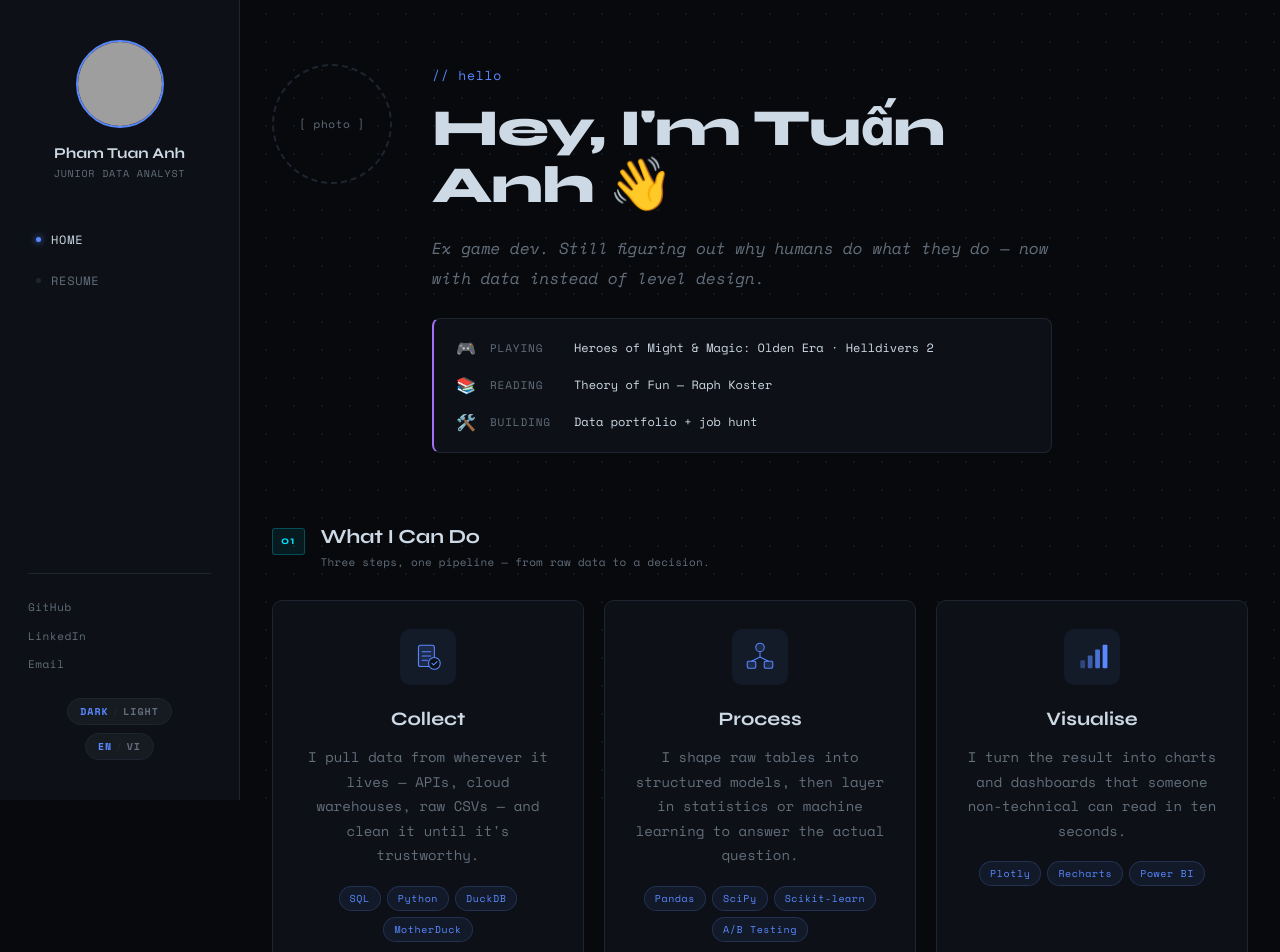
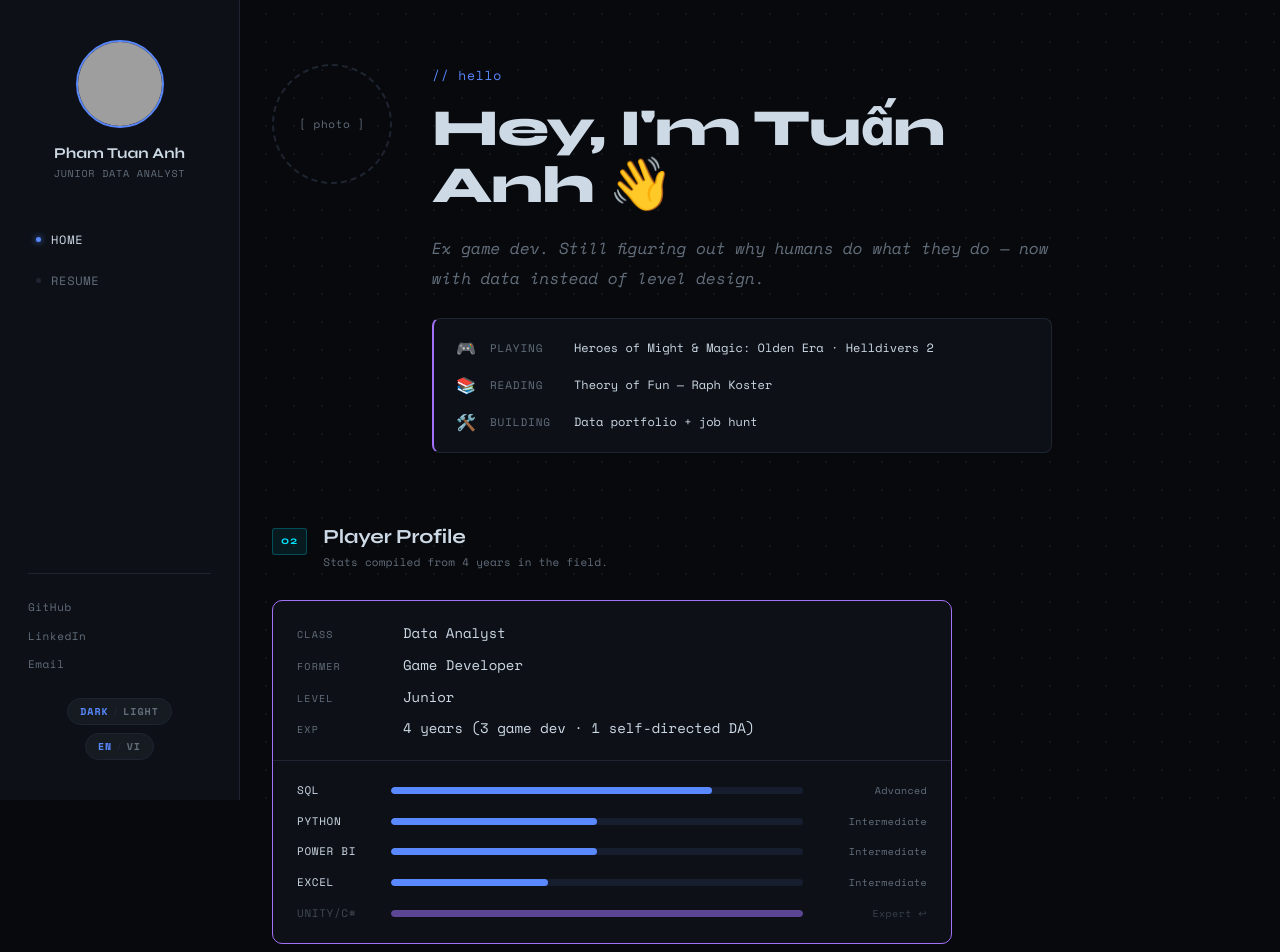
Before and after one commit to GPham62/bio-data-page, a React (Vite) app: page / in a window 1280 px wide. Shown: the top 952 px of the page. Built offline with nearby package versions, Linux system fonts and the light colour scheme; grey boxes are pictures that could not be loaded.

Commit message:
feat: character sheet section — RPG profile card replaces skill cards

```diff
--- a/src/locales/en.json
+++ b/src/locales/en.json
@@ -35,13 +35,25 @@
         "building": "Data portfolio + job hunt"
       }
     },
-    "whatIDo": {
-      "title": "What I Can Do",
-      "sub": "Three steps, one pipeline — from raw data to a decision.",
-      "items": [
-        { "title": "Collect", "desc": "I pull data from wherever it lives — APIs, cloud warehouses, raw CSVs — and clean it until it's trustworthy.", "skills": ["SQL", "Python", "DuckDB", "MotherDuck"] },
-        { "title": "Process", "desc": "I shape raw tables into structured models, then layer in statistics or machine learning to answer the actual question.", "skills": ["Pandas", "SciPy", "Scikit-learn", "A/B Testing"] },
-        { "title": "Visualise", "desc": "I turn the result into charts and dashboards that someone non-technical can read in ten seconds.", "skills": ["Plotly", "Recharts", "Power BI"] }
+    "charSheet": {
+      "title": "Player Profile",
+      "sub": "Stats compiled from 4 years in the field.",
+      "class": "Data Analyst",
+      "former": "Game Developer",
+      "level": "Junior",
+      "exp": "4 years (3 game dev · 1 self-directed DA)",
+      "labels": {
+        "class": "CLASS",
+        "former": "FORMER",
+        "level": "LEVEL",
+        "exp": "EXP"
+      },
+      "skills": [
+        { "name": "SQL",      "level": "Advanced",     "pct": 78 },
+        { "name": "Python",   "level": "Intermediate",  "pct": 50 },
+        { "name": "Power BI", "level": "Intermediate",  "pct": 50 },
+        { "name": "Excel",    "level": "Intermediate",  "pct": 38 },
+        { "name": "Unity/C#", "level": "Expert",        "pct": 100, "former": true }
       ]
     },
     "about": {
--- a/src/locales/vi.json
+++ b/src/locales/vi.json
@@ -35,13 +35,25 @@
         "building": "Portfolio dữ liệu + tìm việc"
       }
     },
-    "whatIDo": {
-      "title": "Mình Làm Được Gì",
-      "sub": "Ba bước, một pipeline — từ dữ liệu thô đến quyết định.",
-      "items": [
-        { "title": "Thu thập", "desc": "Mình lấy dữ liệu từ bất cứ đâu nó tồn tại — API, cloud warehouse, file CSV thô — và làm sạch đến khi đáng tin cậy.", "skills": ["SQL", "Python", "DuckDB", "MotherDuck"] },
-        { "title": "Xử lý", "desc": "Mình định hình dữ liệu thô thành các model có cấu trúc, sau đó áp dụng thống kê hoặc machine learning để trả lời đúng câu hỏi đặt ra.", "skills": ["Pandas", "SciPy", "Scikit-learn", "A/B Testing"] },
-        { "title": "Trực quan hoá", "desc": "Mình biến kết quả thành biểu đồ và dashboard mà người không chuyên cũng đọc hiểu trong mười giây.", "skills": ["Plotly", "Recharts", "Power BI"] }
+    "charSheet": {
+      "title": "Hồ Sơ Nhân Vật",
+      "sub": "Chỉ số tổng hợp từ 4 năm thực chiến.",
+      "class": "Data Analyst",
+      "former": "Game Developer",
+      "level": "Junior",
+      "exp": "4 năm (3 game dev · 1 tự học DA)",
+      "labels": {
+        "class": "NGHỀ",
+        "former": "TRƯỚC ĐÂY",
+        "level": "CẤP ĐỘ",
+        "exp": "KINH NGHIỆM"
+      },
+      "skills": [
+        { "name": "SQL",      "level": "Nâng cao",     "pct": 78 },
+        { "name": "Python",   "level": "Trung bình",   "pct": 50 },
+        { "name": "Power BI", "level": "Trung bình",   "pct": 50 },
+        { "name": "Excel",    "level": "Trung bình",   "pct": 38 },
+        { "name": "Unity/C#", "level": "Thành thạo",   "pct": 100, "former": true }
       ]
     },
     "about": {
--- a/src/pages/Home.jsx
+++ b/src/pages/Home.jsx
@@ -5,44 +5,6 @@ import styles from './Home.module.css'
 
 const PROJECTS = ['p1', 'p2', 'p3']
 
-function IconCollect() {
-  return (
-    <svg width="34" height="34" viewBox="0 0 64 64" fill="none">
-      <rect x="14" y="10" width="30" height="40" rx="4" fill="rgba(89,136,255,0.15)" stroke="var(--accent-blue)" strokeWidth="2" />
-      <line x1="21" y1="22" x2="37" y2="22" stroke="var(--accent-blue)" strokeWidth="2" strokeLinecap="round" />
-      <line x1="21" y1="30" x2="37" y2="30" stroke="var(--accent-blue)" strokeWidth="2" strokeLinecap="round" />
-      <line x1="21" y1="38" x2="31" y2="38" stroke="var(--accent-blue)" strokeWidth="2" strokeLinecap="round" />
-      <circle cx="44" cy="44" r="11" fill="var(--bg2)" stroke="var(--accent-blue)" strokeWidth="2" />
-      <path d="M39.5 44l3 3 6.5-6.5" stroke="var(--accent-blue)" strokeWidth="2" fill="none" strokeLinecap="round" strokeLinejoin="round" />
-    </svg>
-  )
-}
-
-function IconProcess() {
-  return (
-    <svg width="34" height="34" viewBox="0 0 64 64" fill="none">
-      <circle cx="32" cy="14" r="8" fill="rgba(89,136,255,0.15)" stroke="var(--accent-blue)" strokeWidth="2" />
-      <line x1="32" y1="22" x2="32" y2="32" stroke="var(--accent-blue)" strokeWidth="2" />
-      <line x1="16" y1="40" x2="32" y2="32" stroke="var(--accent-blue)" strokeWidth="2" />
-      <line x1="48" y1="40" x2="32" y2="32" stroke="var(--accent-blue)" strokeWidth="2" />
-      <rect x="8" y="40" width="16" height="13" rx="2.5" fill="rgba(89,136,255,0.15)" stroke="var(--accent-blue)" strokeWidth="2" />
-      <rect x="40" y="40" width="16" height="13" rx="2.5" fill="rgba(89,136,255,0.15)" stroke="var(--accent-blue)" strokeWidth="2" />
-    </svg>
-  )
-}
-
-function IconVisualize() {
-  return (
-    <svg width="34" height="34" viewBox="0 0 64 64" fill="none">
-      <rect x="10" y="38" width="9" height="15" rx="1.5" fill="var(--accent-blue)" opacity="0.4" />
-      <rect x="24" y="29" width="9" height="24" rx="1.5" fill="var(--accent-blue)" opacity="0.6" />
-      <rect x="38" y="18" width="9" height="35" rx="1.5" fill="var(--accent-blue)" opacity="0.8" />
-      <rect x="52" y="9" width="9" height="44" rx="1.5" fill="var(--accent-blue)" />
-    </svg>
-  )
-}
-
-const WHATIDO_ICONS = [IconCollect, IconProcess, IconVisualize]
 
 const GAMES = [
   {
@@ -75,8 +37,6 @@ const GAMES = [
 export default function Home({ setActive }) {
   const { t } = useTranslation()
 
-  const whatIDoItems = t('home.whatIDo.items', { returnObjects: true })
-
   return (
     <div className={styles.page}>
 
@@ -107,25 +67,47 @@ export default function Home({ setActive }) {
         </div>
       </section>
 
-      {/* ── What I Can Do — 3 column ── */}
+      {/* ── Character Sheet ── */}
       <section className={styles.section}>
-        <SectionTitle index="01" title={t('home.whatIDo.title')} sub={t('home.whatIDo.sub')} />
-        <div className={styles.whatIDoGrid}>
-          {whatIDoItems.map((item, i) => {
-            const Icon = WHATIDO_ICONS[i]
-            return (
-              <div key={item.title} className={styles.whatIDoCard}>
-                <div className={styles.whatIDoIconWrap}><Icon /></div>
-                <h3 className={styles.whatIDoTitle}>{item.title}</h3>
-                <p className={styles.whatIDoDesc}>{item.desc}</p>
-                <div className={styles.skillRow}>
-                  {item.skills.map(skill => (
-                    <span key={skill} className={styles.skillTag}>{skill}</span>
-                  ))}
+        <SectionTitle index="02" title={t('home.charSheet.title')} sub={t('home.charSheet.sub')} />
+        <div className={styles.charSheet}>
+          <div className={styles.charSheetHeader}>
+            <div className={styles.charRow}>
+              <span className={styles.charLabel}>{t('home.charSheet.labels.class')}</span>
+              <span className={styles.charVal}>{t('home.charSheet.class')}</span>
+            </div>
+            <div className={styles.charRow}>
+              <span className={styles.charLabel}>{t('home.charSheet.labels.former')}</span>
+              <span className={styles.charVal}>{t('home.charSheet.former')}</span>
+            </div>
+            <div className={styles.charRow}>
+              <span className={styles.charLabel}>{t('home.charSheet.labels.level')}</span>
+              <span className={styles.charVal}>{t('home.charSheet.level')}</span>
+            </div>
+            <div className={styles.charRow}>
+              <span className={styles.charLabel}>{t('home.charSheet.labels.exp')}</span>
+              <span className={styles.charVal}>{t('home.charSheet.exp')}</span>
+            </div>
+          </div>
+          <div className={styles.charDivider} />
+          <div className={styles.charSkills}>
+            {t('home.charSheet.skills', { returnObjects: true }).map(skill => (
+              <div key={skill.name} className={styles.statRow}>
+                <span className={skill.former ? styles.statNameFormer : styles.statName}>
+                  {skill.name}
+                </span>
+                <div className={styles.statBar}>
+                  <div
+                    className={skill.former ? styles.statBarFillFormer : styles.statBarFill}
+                    style={{ width: `${skill.pct}%` }}
+                  />
                 </div>
+                <span className={skill.former ? styles.statLevelFormer : styles.statLevel}>
+                  {skill.level}{skill.former ? ' ↩' : ''}
+                </span>
               </div>
-            )
-          })}
+            ))}
+          </div>
         </div>
       </section>
 
--- a/src/pages/Home.module.css
+++ b/src/pages/Home.module.css
@@ -101,70 +101,109 @@
 }
 
 
-/* ── What I Can Do ── */
-.whatIDoGrid {
-  display: grid;
-  grid-template-columns: repeat(3, 1fr);
-  gap: 20px;
+/* ── Character Sheet ── */
+.charSheet {
+  background: var(--bg2);
+  border: 1px solid var(--purple);
+  border-radius: 10px;
+  font-family: var(--mono);
+  overflow: hidden;
+  max-width: 680px;
 }
 
-.whatIDoCard {
-  background: var(--bg2);
-  border: 1px solid var(--border);
-  border-radius: 10px;
-  padding: 28px 24px;
-  text-align: center;
-  transition: border-color 0.2s, transform 0.2s;
+.charSheetHeader {
+  padding: 20px 24px;
+  display: flex;
+  flex-direction: column;
+  gap: 8px;
 }
 
-.whatIDoCard:hover {
-  border-color: var(--accent-blue);
-  transform: translateY(-3px);
+.charRow {
+  display: flex;
+  align-items: baseline;
+  gap: 16px;
 }
 
-
-.whatIDoIconWrap {
-  width: 56px;
-  height: 56px;
-  display: flex;
-  align-items: center;
-  justify-content: center;
-  background: rgba(89, 136, 255, 0.08);
-  border-radius: 10px;
-  margin: 0 auto 18px;
+.charLabel {
+  font-size: 10px;
+  text-transform: uppercase;
+  letter-spacing: 0.12em;
+  color: var(--muted);
+  min-width: 90px;
 }
 
-.whatIDoTitle {
-  font-family: var(--head);
-  font-size: 19px;
-  font-weight: 700;
+.charVal {
+  font-size: 14px;
   color: var(--text);
-  margin: 0 0 10px;
 }
 
-.whatIDoDesc {
-  font-size: 14px;
-  line-height: 1.75;
-  color: var(--muted);
-  margin: 0 0 18px;
+.charDivider {
+  height: 1px;
+  background: var(--border);
 }
 
-.skillRow {
+.charSkills {
+  padding: 20px 24px;
   display: flex;
-  flex-wrap: wrap;
-  gap: 6px;
-  justify-content: center;
+  flex-direction: column;
+  gap: 12px;
 }
 
-.skillTag {
-  font-family: var(--mono);
+.statRow {
+  display: grid;
+  grid-template-columns: 80px 1fr 110px;
+  align-items: center;
+  gap: 14px;
+}
+
+.statName {
+  font-size: 11px;
+  text-transform: uppercase;
+  letter-spacing: 0.06em;
+  color: var(--text);
+}
+
+.statNameFormer {
+  font-size: 11px;
+  text-transform: uppercase;
+  letter-spacing: 0.06em;
+  color: var(--muted);
+  opacity: 0.6;
+}
+
+.statBar {
+  height: 7px;
+  background: rgba(89, 136, 255, 0.1);
+  border-radius: 100px;
+  overflow: hidden;
+}
+
+.statBarFill {
+  height: 100%;
+  border-radius: 100px;
+  background: var(--accent-blue);
+}
+
+.statBarFillFormer {
+  height: 100%;
+  border-radius: 100px;
+  background: var(--purple);
+  opacity: 0.5;
+}
+
+.statLevel {
   font-size: 10px;
-  letter-spacing: 0.06em;
-  color: var(--accent-blue);
-  background: rgba(89, 136, 255, 0.08);
-  border: 1px solid rgba(89, 136, 255, 0.2);
-  border-radius: 100px;
-  padding: 3px 10px;
+  color: var(--muted);
+  text-align: right;
+  letter-spacing: 0.04em;
+}
+
+.statLevelFormer {
+  font-size: 10px;
+  color: var(--muted);
+  text-align: right;
+  letter-spacing: 0.04em;
+  opacity: 0.5;
 }
 
 /* ── About me ── */
@@ -535,7 +574,6 @@
 @media (max-width: 860px) {
   .heroRow { grid-template-columns: 1fr; }
   .heroPic { margin: 0 auto; }
-  .whatIDoGrid  { grid-template-columns: 1fr; }
   .projectGrid { grid-template-columns: 1fr; }
 }
 
```
Also changed, not shown: 1 other file (tests, documents, lock files or other folders).
